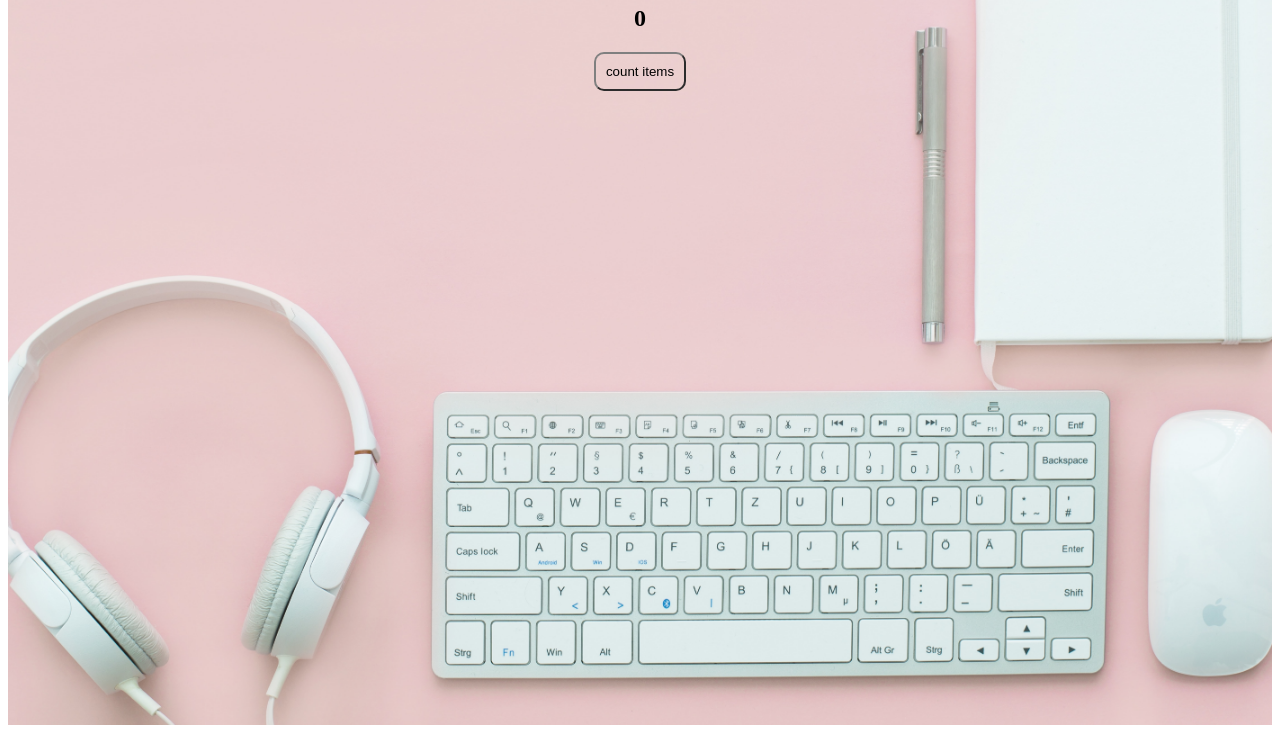
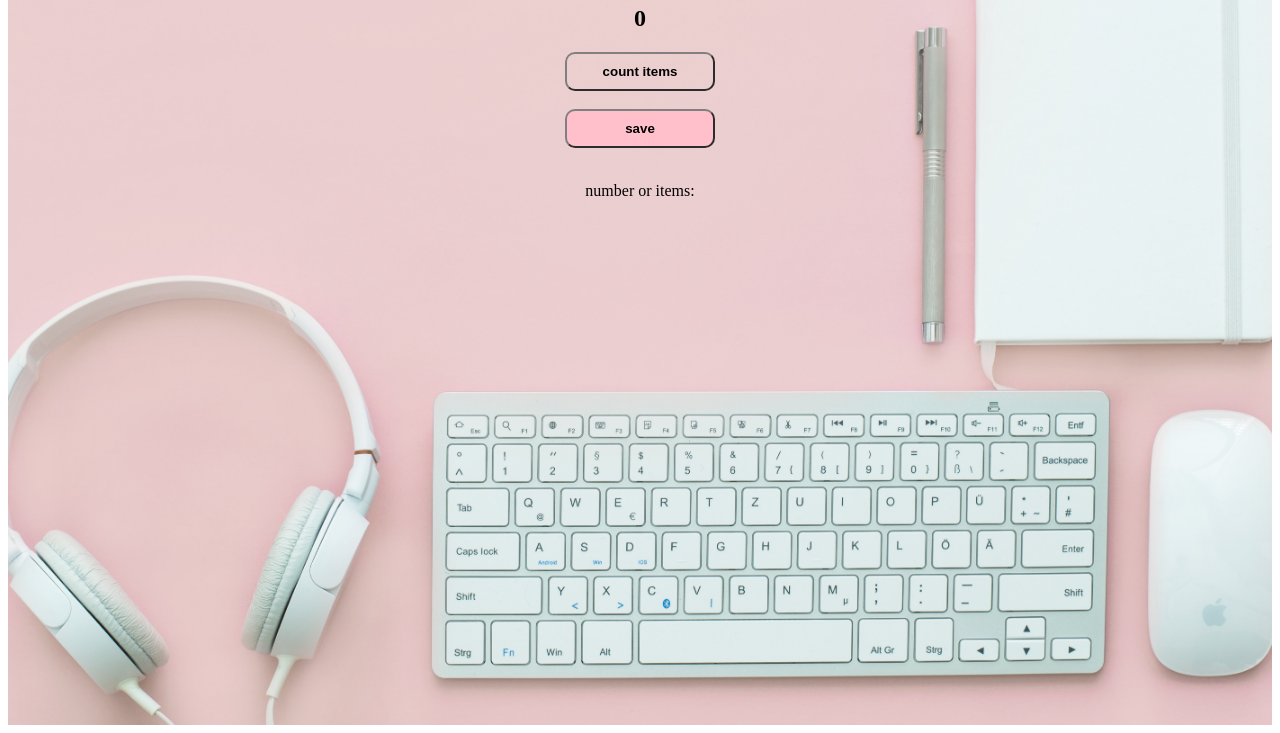
Before and after one commit to codeavalanche/counter-app, a plain HTML site: page index.html in a window 1280 px wide. Shown: the part 183-916 px from the top of the page. Drawn offline with Linux system fonts and the light colour scheme.

Commit message:
this comment modified my code

```diff
--- a/index.html
+++ b/index.html
@@ -9,9 +9,11 @@
 </head>
 <body>
     <div class="container">
-        <h1>number of items in a table</h1>
+        <h1>number of items in my table</h1>
         <h2 id="count-el">0</h2>
-        <button id="increment-btn" onclick="increment()">count items</button>
+        <button id="increment-btn" onclick="increment()">count items</button><br><br>
+        <button id="save-btn" onclick="save()">save</button><br><br>
+        <p id="save-el">number or items:</p>
     </div>
     <script src="style.js"></script>
 </body>
--- a/style.css
+++ b/style.css
@@ -6,6 +6,8 @@
     padding-right: 10px;
     border-color: gray;
     border-radius: 10px;
+    width: 150px;
+    font-weight: bold;
 
 }
 .container {
@@ -18,3 +20,14 @@
     padding-top: 100px;
 
 }
+#save-btn {
+    background-color: pink;
+    padding-top: 10px;
+    padding-bottom: 10px;
+    padding-left: 10px;
+    padding-right: 10px;
+    border-color: gray;
+    border-radius: 10px;
+    width: 150px;
+    font-weight: bold;
+}
--- a/style.js
+++ b/style.js
@@ -1,7 +1,15 @@
 let countEl = document.getElementById("count-el")
+let saveEl = document.getElementById("save-el")
 
 let count = 0
 function increment() {
     count = count + 1
-    countEl.innerText = count
+    countEl.textContent = count
 }
+
+function save() {
+    let counStr = count + " - "
+    saveEl.textContent += counStr
+    countEl.textContent = 0
+    count = 0
+}
```
